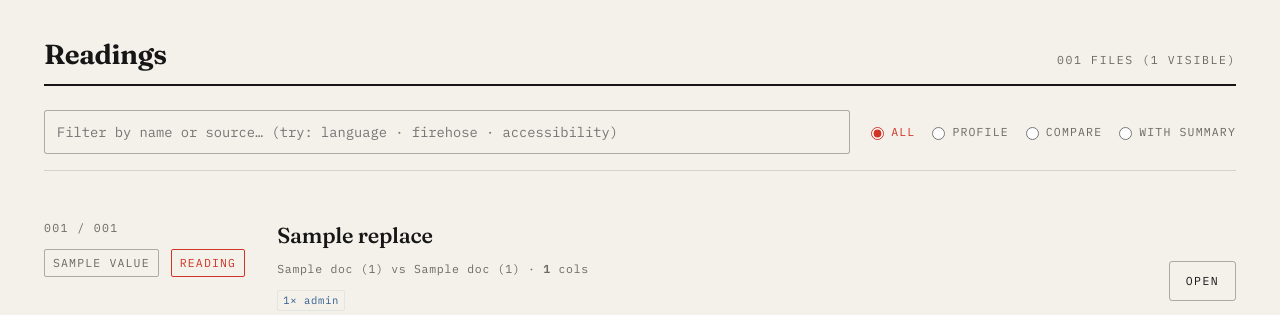
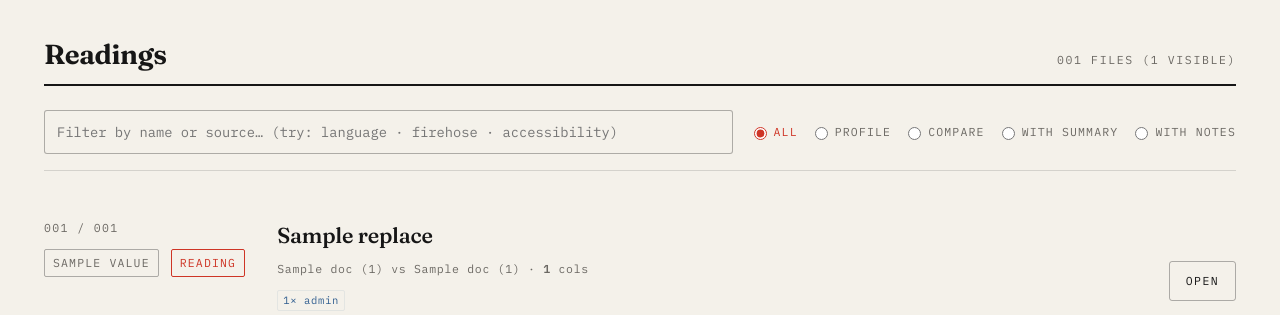
Before and after one commit to lukeslp/saturn, a Python web app: template saturn/viewer/templates/index.html.j2 in a window 1280 px wide. Shown: the part 1127-1442 px from the top of the page. Run offline with Jinja, Linux system fonts and the light colour scheme; the template is opened without the code that fills it: most values are stand-ins (such as "Sample title", 1, 10 or a date in 2020).

Commit message:
feat: 'with notes' filter on index

```diff
--- a/saturn/viewer/static/index-filter.js
+++ b/saturn/viewer/static/index-filter.js
@@ -34,6 +34,7 @@
       }
       if (state.kind === 'all') return true;
       if (state.kind === 'reading') return a.dataset.hasInsight === '1';
+      if (state.kind === 'notes') return a.dataset.hasNotes === '1';
       return a.dataset.kind === state.kind;
     });
   };
--- a/saturn/viewer/templates/index.html.j2
+++ b/saturn/viewer/templates/index.html.j2
@@ -119,6 +119,7 @@
       <label><input type="radio" name="kind" value="profile"> profile</label>
       <label><input type="radio" name="kind" value="compare"> compare</label>
       <label><input type="radio" name="kind" value="reading"> with summary</label>
+      <label><input type="radio" name="kind" value="notes"> with notes</label>
     </fieldset>
   </div>
 
```
